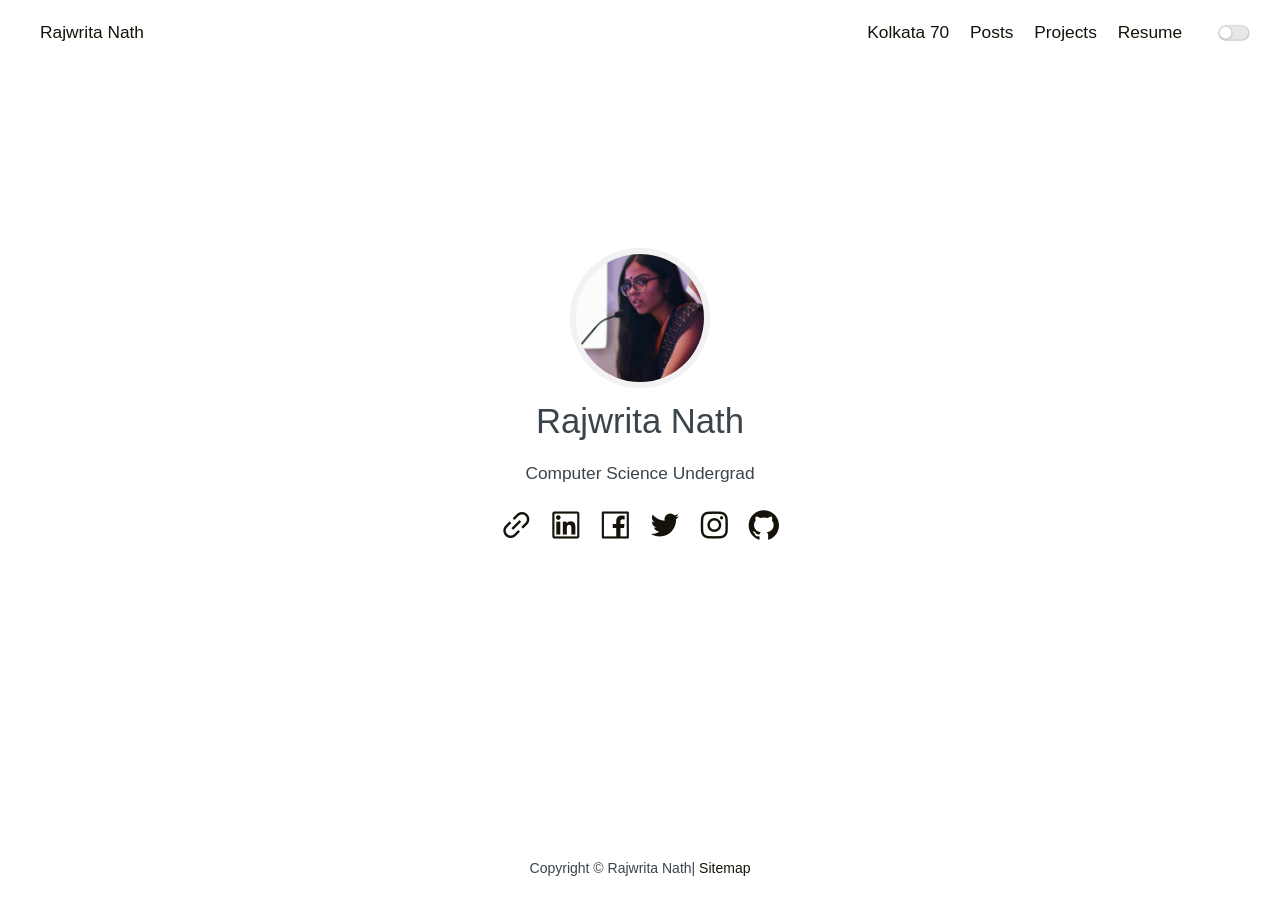
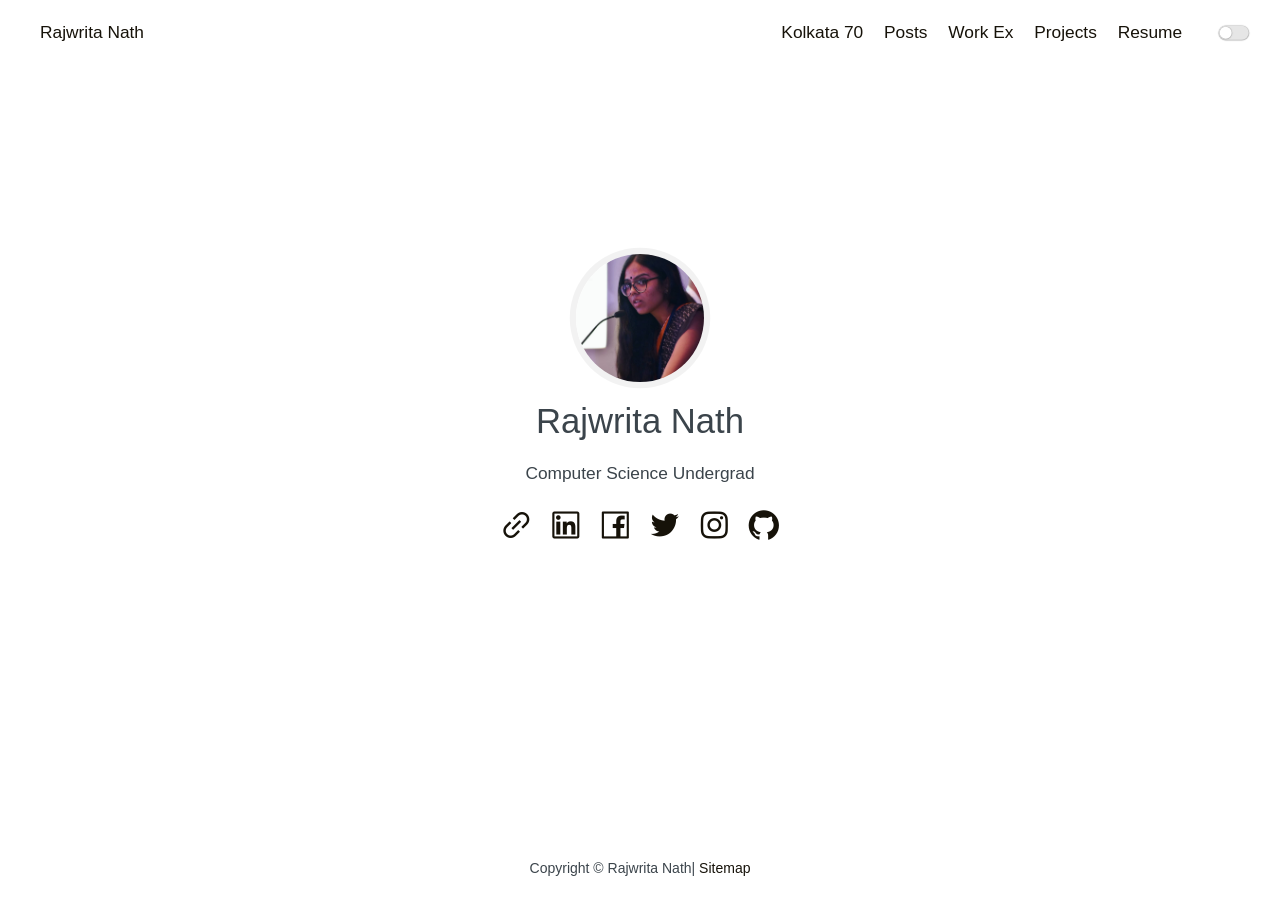
Before and after one commit to Rajwrita/rajwrita.github.io, a Jekyll site: the page built from index.md, in a window 1280 px wide. Built offline with Jekyll 4.4.1, drawn with Linux system fonts in a browser that asks for light colours.

Commit message:
Update _config.yml

```diff
--- a/_config.yml
+++ b/_config.yml
@@ -4,6 +4,8 @@ urls:
       url: /kol70
     - text: Posts
       url: /posts
+    - text: Work Ex
+      url: /work
     - text: Projects
       url: /projects
     - text: Resume
```
